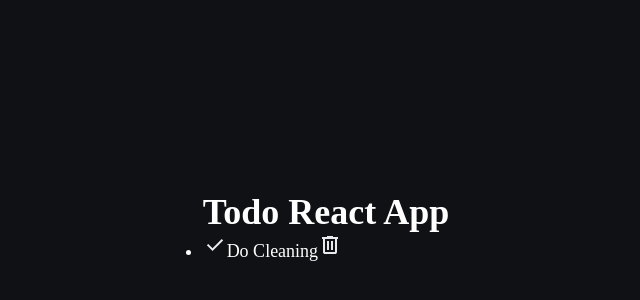
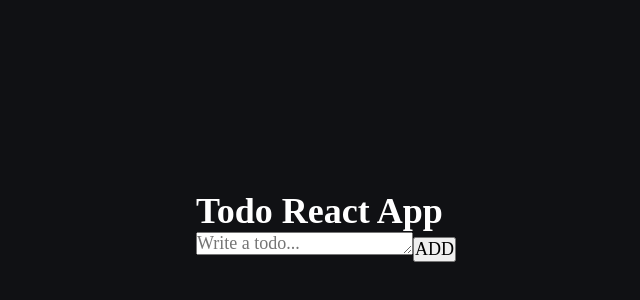
Before and after one commit to sagarEmn/basic-React-projects, a React (Vite) app in the folder 2 - Todo App/: page / in a window 1280 px wide. Shown: the part 174-474 px from the top of the page, without its empty margins (314-954 px from the left). Built offline with nearby package versions, Linux system fonts and the light colour scheme.

Commit message:
Basic functionality todo

```diff
--- a/2 - Todo App/src/App.css
+++ b/2 - Todo App/src/App.css
@@ -1,3 +1,3 @@
-input[type="checkbox"] {
+/* input[type="checkbox"] {
     display: none;
-}
+} */
--- a/2 - Todo App/src/components/CheckboxButton.jsx
+++ /dev/null
@@ -1,15 +0,0 @@
-import React from "react";
-import CheckboxIcon from "@/assets/icons/check.jsx";
-
-function CheckboxButton() {
-  return (
-    <>
-      <input type="checkbox" id="1" />
-      <label htmlFor="1" className="checkbox-icon">
-        <CheckboxIcon />
-      </label>
-    </>
-  );
-}
-
-export default CheckboxButton;
--- a/2 - Todo App/src/components/DeleteButton.jsx
+++ /dev/null
@@ -1,14 +0,0 @@
-import React from "react";
-import DeleteIcon from "@/assets/icons/Delete.jsx";
-
-function DeleteButton() {
-  return (
-    <>
-      <label htmlFor="1" className="checkbox-icon">
-        <DeleteIcon />
-      </label>
-    </>
-  );
-}
-
-export default DeleteButton;
--- a/2 - Todo App/src/components/Todo.jsx
+++ b/2 - Todo App/src/components/Todo.jsx
@@ -1,7 +1,58 @@
-import CheckboxButton from "./CheckboxButton";
-import DeleteButton from "./DeleteButton";
+import React, { useState, useRef, useEffect } from "react";
 
 function Todo() {
+  const [todos, setTodos] = useState([]);
+  const [inputValue, setInputValue] = useState("");
+  const inputRef = useRef(null);
+
+  useEffect(() => {
+    loadTodos();
+  }, []);
+
+  useEffect(() => {
+    saveTodos();
+  }, [todos]);
+
+  const loadTodos = () => {
+    const savedTodos = JSON.parse(localStorage.getItem("todos")) || [];
+    setTodos(savedTodos);
+  };
+
+  const saveTodos = () => {
+    localStorage.setItem("todos", JSON.stringify(todos));
+  };
+
+  const handleSubmit = (e) => {
+    e.preventDefault();
+    if (inputValue.trim(" ")) {
+      const newTodo = {
+        id: crypto.randomUUID(),
+        text: inputValue.trim(),
+        completed: false,
+      };
+      setTodos([...todos, newTodo]);
+      setInputValue("");
+    }
+  };
+
+  const handleInputChange = (e) => {
+    setInputValue(e.target.value);
+    e.target.style.height = "auto";
+    e.target.style.height = `${e.target.scrollHeight}px`;
+  };
+
+  const toggleTodo = (id) => {
+    setTodos(
+      todos.map((todo) => {
+        todo.id === id ? { ...todo, completed: !todo.completed } : todo;
+      })
+    );
+  };
+
+  const deleteTodo = (id) => {
+    setTodos(todos.filter((todo) => todo.id !== id));
+  };
+
   return (
     <>
       <main className="todo-app">
@@ -10,15 +61,34 @@ function Todo() {
           <header>
             <h1 className="todo-app__header">Todo React App</h1>
           </header>
+
+          <section className="todo-app__form">
+            <form onSubmit={handleSubmit}>
+              <textarea
+                ref={inputRef}
+                value={inputValue}
+                onChange={handleInputChange}
+                placeholder="Write a todo..."
+                rows={1}
+              />
+              <button type="submit">ADD</button>
+            </form>
+          </section>
         </div>
 
         <section className="todo-app__list-section">
           <ul className="todo-app__list">
-            <li className="todo-app__list__item">
-              <CheckboxButton />
-              Do Cleaning
-              <DeleteButton />
-            </li>
+            {todos.map((todo) => {
+              <li key={todo.id} className="todo-app__list__item">
+                <input
+                  type="checkbox"
+                  checked={todo.completed}
+                  onChange={() => toggleTodo(todo.id)}
+                />
+                <span>{todo.text}</span>
+                <button onClick={() => deleteTodo(todo.id)}>Delete</button>
+              </li>;
+            })}
           </ul>
         </section>
       </main>
```
Also changed, not shown: 2 - Todo App/src/components/TodoBasicFunctions.jsx (deleted).
